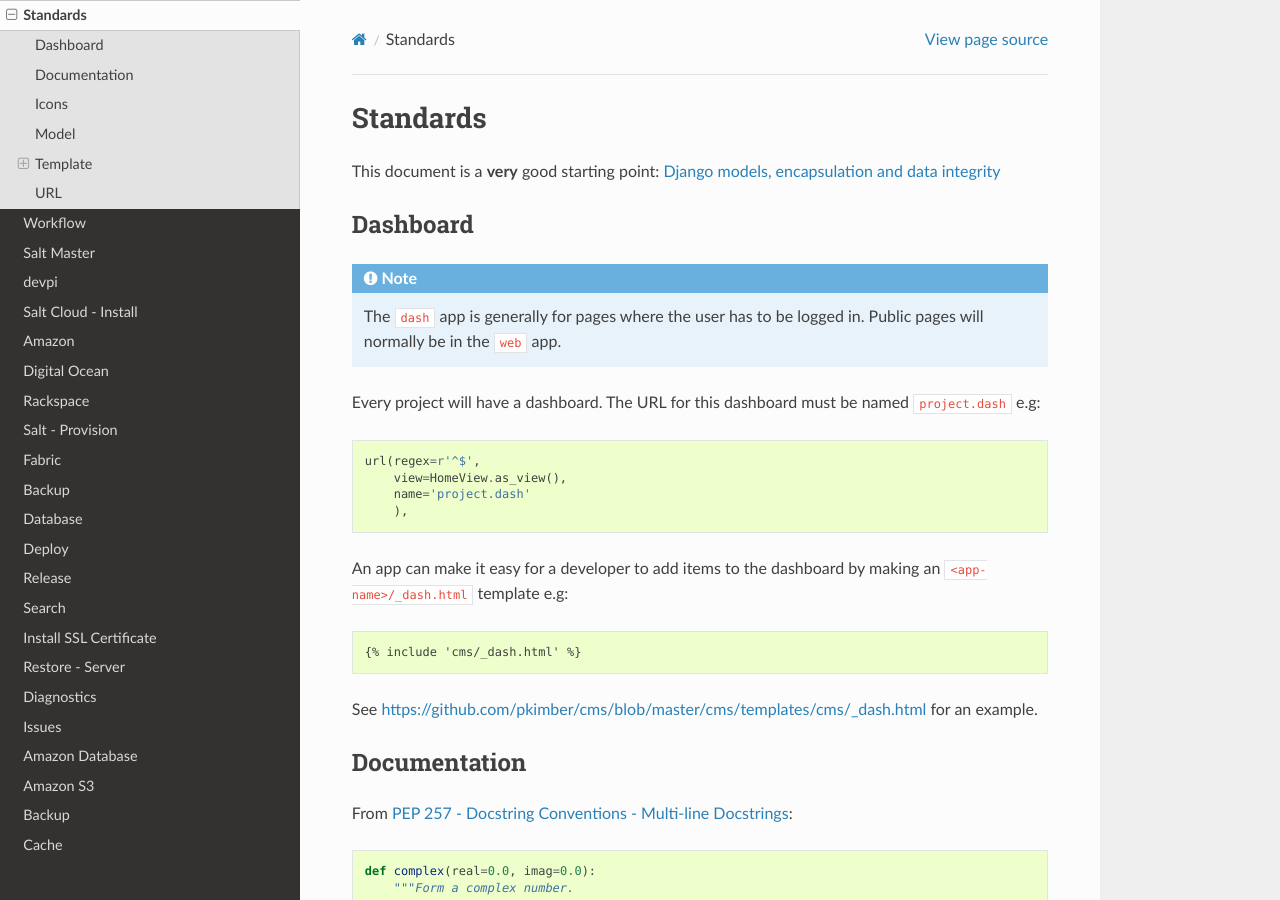
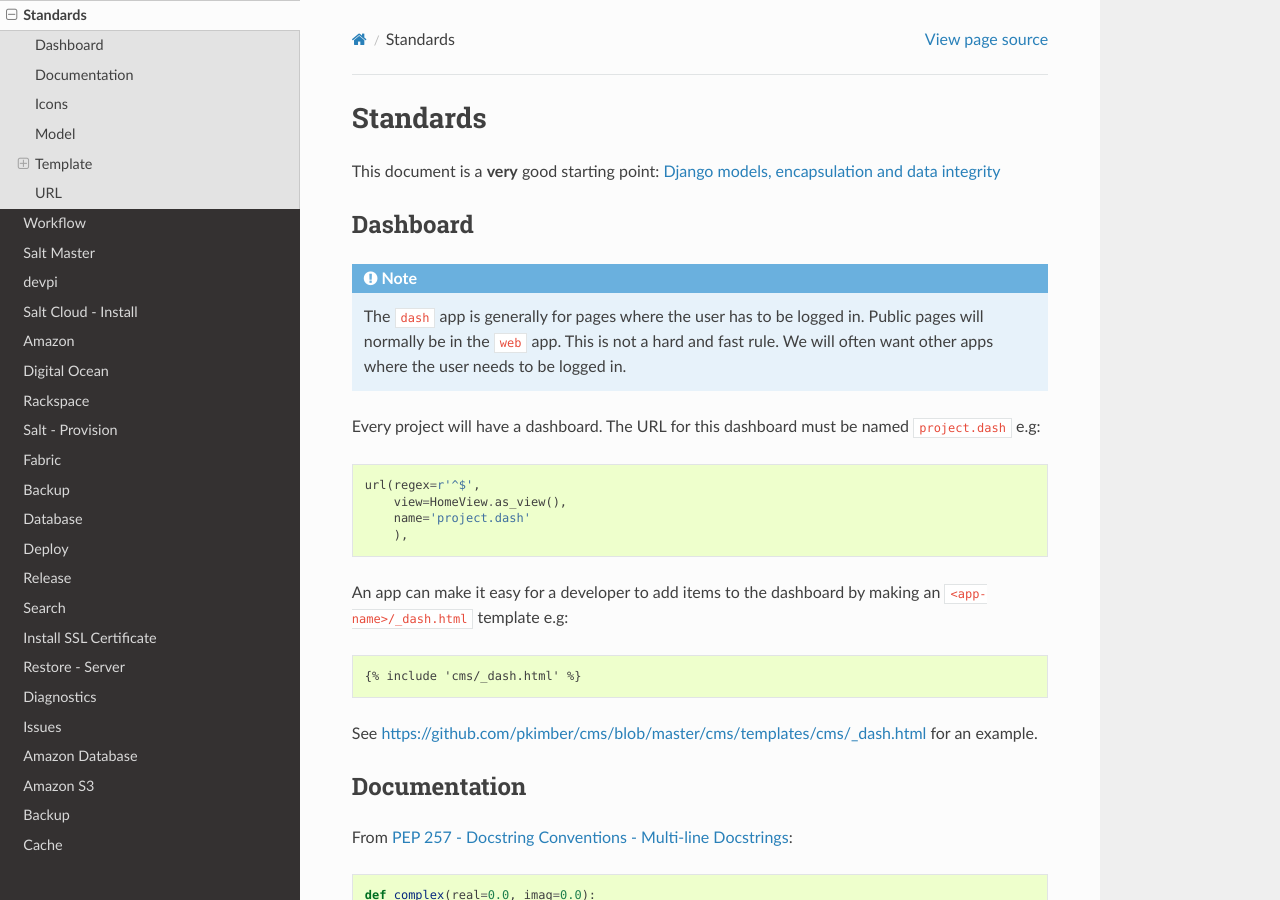
Before and after one commit to pkimber/old-docs-migrated-to-gitlab, a Sphinx documentation site: the page built from source/dev-standards.rst, in a window 1280 px wide and 900 px high. Built offline with Sphinx 7.4.7 and the Read the Docs theme 2.0.0, drawn with Linux system fonts in a browser that asks for light colours.

Commit message:
standards for the 'dash' and 'web' app - not a rule

```diff
--- a/source/dev-standards.rst
+++ b/source/dev-standards.rst
@@ -10,7 +10,9 @@ Dashboard
 =========
 
 .. note:: The ``dash`` app is generally for pages where the user has to be
-          logged in.  Public pages will normally be in the ``web`` app.
+          logged in.  Public pages will normally be in the ``web`` app.  This
+          is not a hard and fast rule.  We will often want other apps where the
+          user needs to be logged in.
 
 Every project will have a dashboard.  The URL for this dashboard must be named
 ``project.dash`` e.g::
```
